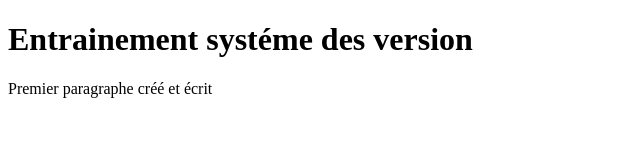
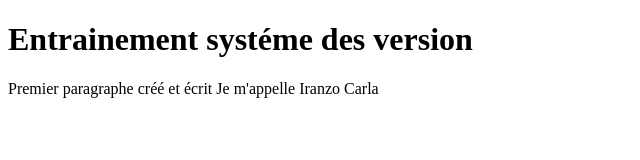
Before and after one commit to Iranzo-Carla/githubpage, a plain HTML site: page index.html in a window 1280 px wide. Shown: the whole page, without its empty margins (0-640 px from the left). Drawn offline with Linux system fonts and the light colour scheme.

Commit message:
nom prénom

```diff
--- a/index.html
+++ b/index.html
@@ -11,6 +11,7 @@
     </h1>
     <p>
         Premier paragraphe créé et écrit
+        Je m'appelle Iranzo Carla
     </p>
 </body>
 </html>
```
